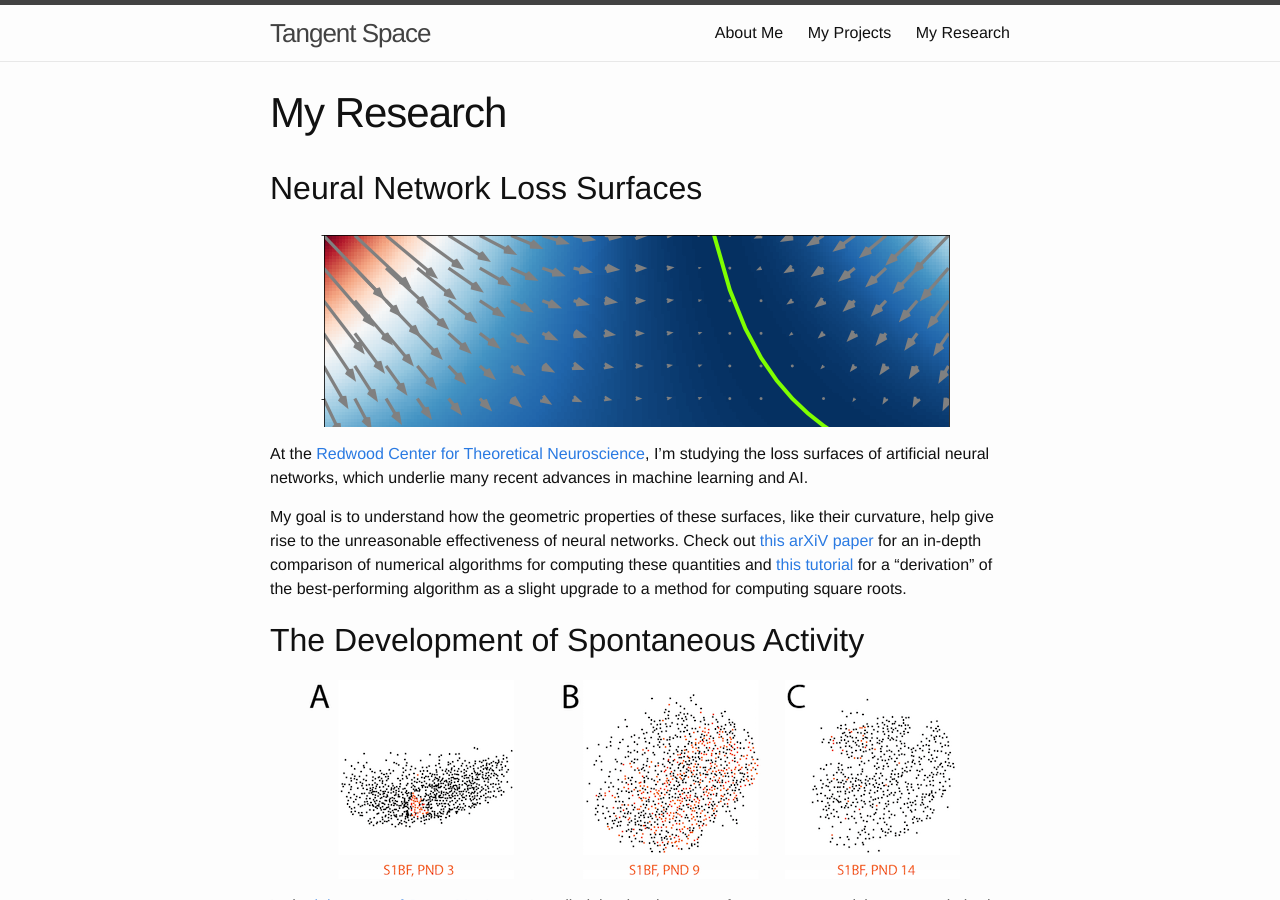
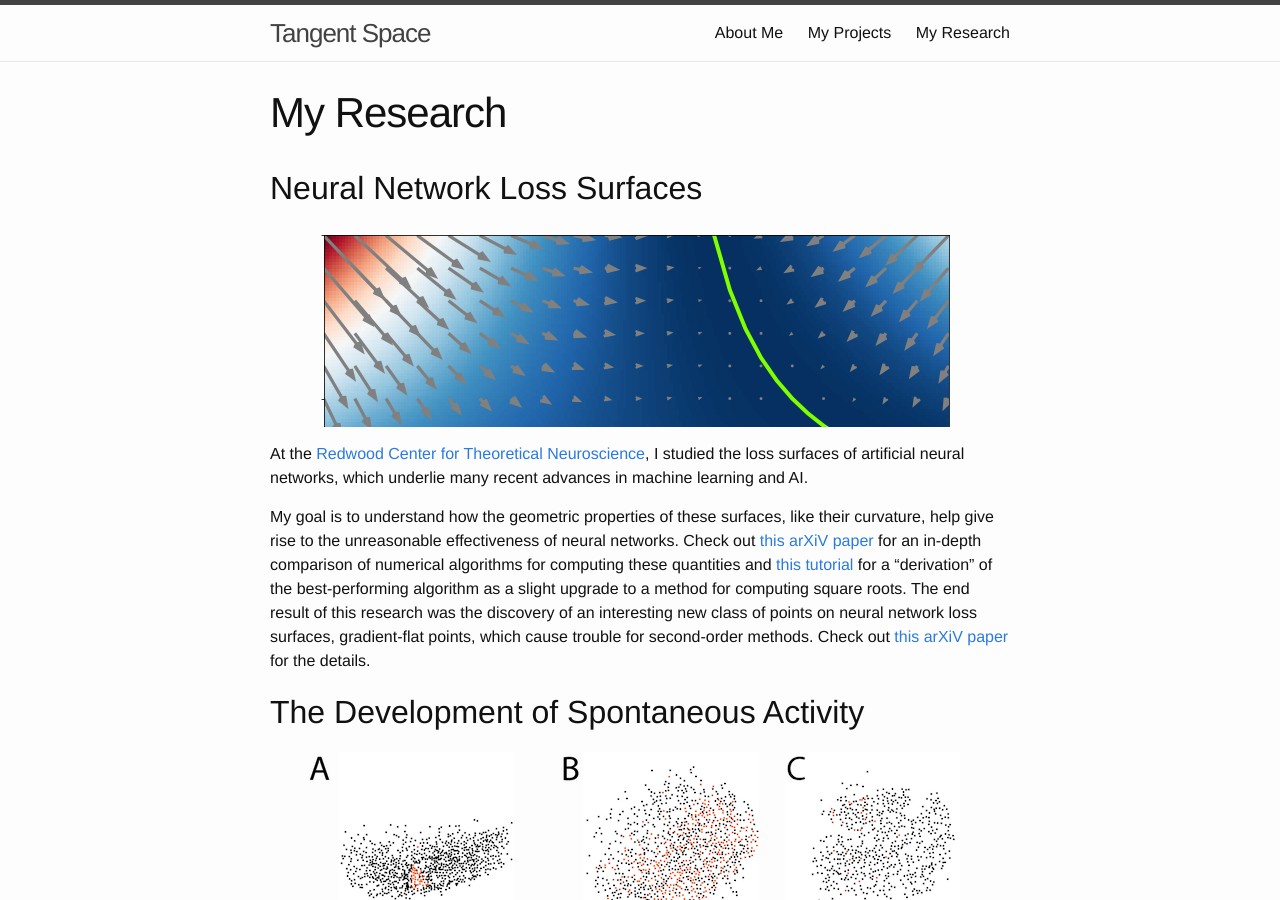
Before and after one commit to charlesfrye/charlesfrye.github.io, a Jekyll site: the page built from research.md, in a window 1280 px wide and 900 px high. Built offline with Jekyll 4.4.1, drawn with Linux system fonts in a browser that asks for light colours.

Commit message:
update thesis research section with gfr paper

```diff
--- a/research.md
+++ b/research.md
@@ -11,7 +11,7 @@ permalink: /research/
 
 At the
 [Redwood Center for Theoretical Neuroscience](http://redwood.berkeley.edu/),
-I'm studying the loss surfaces of artificial neural networks,
+I studied the loss surfaces of artificial neural networks,
 which underlie many recent advances in machine learning and AI.
 
 My goal is to understand how the geometric properties of these surfaces,
@@ -25,6 +25,14 @@ and
 [this tutorial](https://arxiv.org/abs/1906.05273)
 for a "derivation" of the best-performing algorithm
 as a slight upgrade to a method for computing square roots.
+The end result of this research
+was the discovery of an interesting new class of points
+on neural network loss surfaces,
+gradient-flat points,
+which cause trouble for second-order methods.
+Check out
+[this arXiV paper](https://arxiv.org/abs/2003.10387)
+for the details.
 
 ## The Development of Spontaneous Activity
 
```
